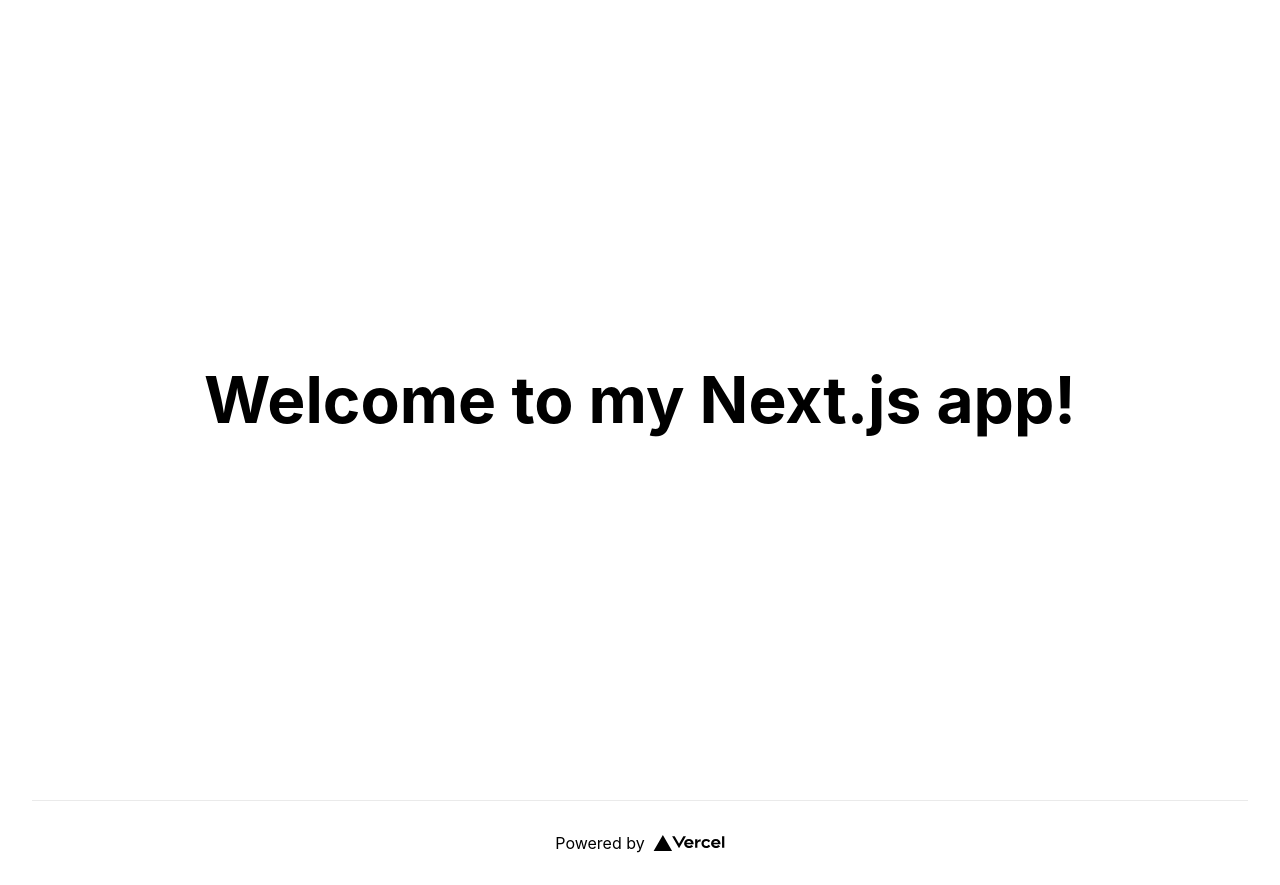
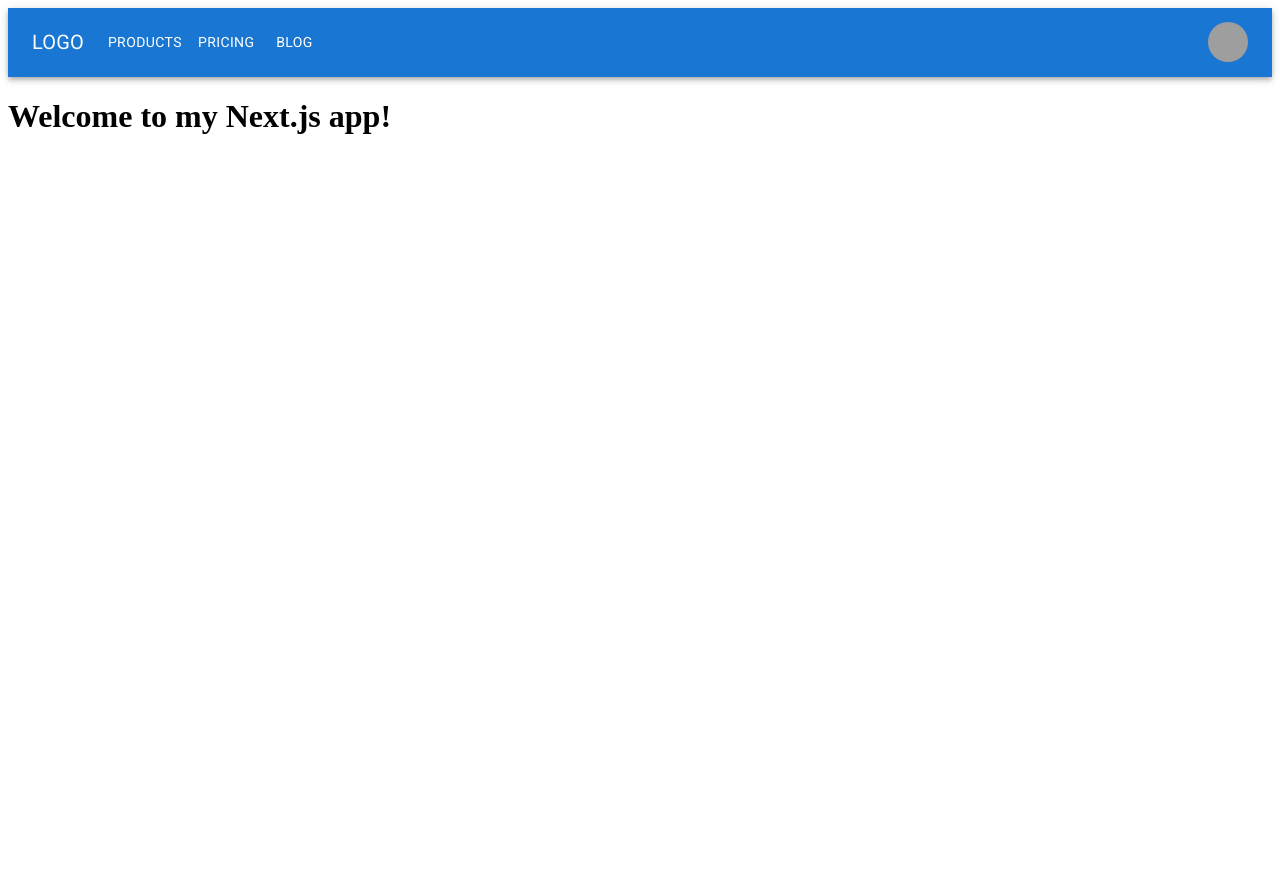
Before and after one commit to DevelopingWriter96/aws-app, a Next.js app: page / in a window 1280 px wide. After the commit the page ends 800 px from the top, so only its background shows below. Built offline with nearby package versions, Linux system fonts and the light colour scheme; grey boxes are pictures that could not be loaded.

Commit message:
Added App Bar

```diff
--- a/package.json
+++ b/package.json
@@ -8,6 +8,10 @@
     "lint": "next lint"
   },
   "dependencies": {
+    "@emotion/react": "^11.7.1",
+    "@emotion/styled": "^11.6.0",
+    "@mui/icons-material": "^5.4.1",
+    "@mui/material": "^5.4.1",
     "next": "12.0.10",
     "react": "17.0.2",
     "react-dom": "17.0.2"
--- /dev/null
+++ b/pages/components/ResponsiveAppBar.js
@@ -0,0 +1,140 @@
+import * as React from 'react';
+import AppBar from '@mui/material/AppBar';
+import Box from '@mui/material/Box';
+import Toolbar from '@mui/material/Toolbar';
+import IconButton from '@mui/material/IconButton';
+import Typography from '@mui/material/Typography';
+import Menu from '@mui/material/Menu';
+import MenuIcon from '@mui/icons-material/Menu';
+import Container from '@mui/material/Container';
+import Avatar from '@mui/material/Avatar';
+import Button from '@mui/material/Button';
+import Tooltip from '@mui/material/Tooltip';
+import MenuItem from '@mui/material/MenuItem';
+
+const pages = ['Products', 'Pricing', 'Blog'];
+const settings = ['Profile', 'Account', 'Dashboard', 'Logout'];
+
+const ResponsiveAppBar = () => {
+  const [anchorElNav, setAnchorElNav] = React.useState(null);
+  const [anchorElUser, setAnchorElUser] = React.useState(null);
+
+  const handleOpenNavMenu = (event) => {
+    setAnchorElNav(event.currentTarget);
+  };
+  const handleOpenUserMenu = (event) => {
+    setAnchorElUser(event.currentTarget);
+  };
+
+  const handleCloseNavMenu = () => {
+    setAnchorElNav(null);
+  };
+
+  const handleCloseUserMenu = () => {
+    setAnchorElUser(null);
+  };
+
+  return (
+    <AppBar position="static">
+      <Container maxWidth="xl">
+        <Toolbar disableGutters>
+          <Typography
+            variant="h6"
+            noWrap
+            component="div"
+            sx={{ mr: 2, display: { xs: 'none', md: 'flex' } }}
+          >
+            LOGO
+          </Typography>
+
+          <Box sx={{ flexGrow: 1, display: { xs: 'flex', md: 'none' } }}>
+            <IconButton
+              size="large"
+              aria-label="account of current user"
+              aria-controls="menu-appbar"
+              aria-haspopup="true"
+              onClick={handleOpenNavMenu}
+              color="inherit"
+            >
+              <MenuIcon />
+            </IconButton>
+            <Menu
+              id="menu-appbar"
+              anchorEl={anchorElNav}
+              anchorOrigin={{
+                vertical: 'bottom',
+                horizontal: 'left',
+              }}
+              keepMounted
+              transformOrigin={{
+                vertical: 'top',
+                horizontal: 'left',
+              }}
+              open={Boolean(anchorElNav)}
+              onClose={handleCloseNavMenu}
+              sx={{
+                display: { xs: 'block', md: 'none' },
+              }}
+            >
+              {pages.map((page) => (
+                <MenuItem key={page} onClick={handleCloseNavMenu}>
+                  <Typography textAlign="center">{page}</Typography>
+                </MenuItem>
+              ))}
+            </Menu>
+          </Box>
+          <Typography
+            variant="h6"
+            noWrap
+            component="div"
+            sx={{ flexGrow: 1, display: { xs: 'flex', md: 'none' } }}
+          >
+            LOGO
+          </Typography>
+          <Box sx={{ flexGrow: 1, display: { xs: 'none', md: 'flex' } }}>
+            {pages.map((page) => (
+              <Button
+                key={page}
+                onClick={handleCloseNavMenu}
+                sx={{ my: 2, color: 'white', display: 'block' }}
+              >
+                {page}
+              </Button>
+            ))}
+          </Box>
+
+          <Box sx={{ flexGrow: 0 }}>
+            <Tooltip title="Open settings">
+              <IconButton onClick={handleOpenUserMenu} sx={{ p: 0 }}>
+                <Avatar alt="Remy Sharp" src="/static/images/avatar/2.jpg" />
+              </IconButton>
+            </Tooltip>
+            <Menu
+              sx={{ mt: '45px' }}
+              id="menu-appbar"
+              anchorEl={anchorElUser}
+              anchorOrigin={{
+                vertical: 'top',
+                horizontal: 'right',
+              }}
+              keepMounted
+              transformOrigin={{
+                vertical: 'top',
+                horizontal: 'right',
+              }}
+              open={Boolean(anchorElUser)}
+              onClose={handleCloseUserMenu}
+            >
+              {settings.map((setting) => (
+                <MenuItem key={setting} onClick={handleCloseUserMenu}>
+                  <Typography textAlign="center">{setting}</Typography>
+                </MenuItem>
+              ))}
+            </Menu>
+          </Box>
+        </Toolbar>
+      </Container>
+    </AppBar>
+  );
+};
+export default ResponsiveAppBar;
--- a/pages/index.js
+++ b/pages/index.js
@@ -1,35 +1,20 @@
 import Head from 'next/head'
-import Image from 'next/image'
-import styles from '../styles/Home.module.css'
+import ResponsiveAppBar from './components/ResponsiveAppBar'
 
 export default function Home() {
   return (
-    <div className={styles.container}>
+    <div>
       <Head>
-        <title>Create Next App</title>
-        <meta name="description" content="Generated by create next app" />
-        <link rel="icon" href="/favicon.ico" />
+        <title>Star Wars</title>
       </Head>
 
-      <main className={styles.main}>
-        <h1 className={styles.title}>
+      <main>
+        <ResponsiveAppBar/>
+        <h1>
           Welcome to my Next.js app!
         </h1>
 
       </main>
-
-      <footer className={styles.footer}>
-        <a
-          href="https://vercel.com?utm_source=create-next-app&utm_medium=default-template&utm_campaign=create-next-app"
-          target="_blank"
-          rel="noopener noreferrer"
-        >
-          Powered by{' '}
-          <span className={styles.logo}>
-            <Image src="/vercel.svg" alt="Vercel Logo" width={72} height={16} />
-          </span>
-        </a>
-      </footer>
     </div>
   )
 }
--- a/styles/Home.module.css
+++ /dev/null
@@ -1,116 +0,0 @@
-.container {
-  padding: 0 2rem;
-}
-
-.main {
-  min-height: 100vh;
-  padding: 4rem 0;
-  flex: 1;
-  display: flex;
-  flex-direction: column;
-  justify-content: center;
-  align-items: center;
-}
-
-.footer {
-  display: flex;
-  flex: 1;
-  padding: 2rem 0;
-  border-top: 1px solid #eaeaea;
-  justify-content: center;
-  align-items: center;
-}
-
-.footer a {
-  display: flex;
-  justify-content: center;
-  align-items: center;
-  flex-grow: 1;
-}
-
-.title a {
-  color: #0070f3;
-  text-decoration: none;
-}
-
-.title a:hover,
-.title a:focus,
-.title a:active {
-  text-decoration: underline;
-}
-
-.title {
-  margin: 0;
-  line-height: 1.15;
-  font-size: 4rem;
-}
-
-.title,
-.description {
-  text-align: center;
-}
-
-.description {
-  margin: 4rem 0;
-  line-height: 1.5;
-  font-size: 1.5rem;
-}
-
-.code {
-  background: #fafafa;
-  border-radius: 5px;
-  padding: 0.75rem;
-  font-size: 1.1rem;
-  font-family: Menlo, Monaco, Lucida Console, Liberation Mono, DejaVu Sans Mono,
-    Bitstream Vera Sans Mono, Courier New, monospace;
-}
-
-.grid {
-  display: flex;
-  align-items: center;
-  justify-content: center;
-  flex-wrap: wrap;
-  max-width: 800px;
-}
-
-.card {
-  margin: 1rem;
-  padding: 1.5rem;
-  text-align: left;
-  color: inherit;
-  text-decoration: none;
-  border: 1px solid #eaeaea;
-  border-radius: 10px;
-  transition: color 0.15s ease, border-color 0.15s ease;
-  max-width: 300px;
-}
-
-.card:hover,
-.card:focus,
-.card:active {
-  color: #0070f3;
-  border-color: #0070f3;
-}
-
-.card h2 {
-  margin: 0 0 1rem 0;
-  font-size: 1.5rem;
-}
-
-.card p {
-  margin: 0;
-  font-size: 1.25rem;
-  line-height: 1.5;
-}
-
-.logo {
-  height: 1em;
-  margin-left: 0.5rem;
-}
-
-@media (max-width: 600px) {
-  .grid {
-    width: 100%;
-    flex-direction: column;
-  }
-}
--- a/styles/globals.css
+++ b/styles/globals.css
@@ -1,9 +1,7 @@
-html,
-body {
-  padding: 0;
-  margin: 0;
-  font-family: -apple-system, BlinkMacSystemFont, Segoe UI, Roboto, Oxygen,
-    Ubuntu, Cantarell, Fira Sans, Droid Sans, Helvetica Neue, sans-serif;
+@import url('https://fonts.googleapis.com/css2?family=Oswald:wght@700&family=Roboto&family=Source+Sans+Pro:wght@300&display=swap');
+
+* {
+  box-sizing: border-box;
 }
 
 a {
```
Also changed, not shown: 1 other file (tests, documents, lock files or other folders).
